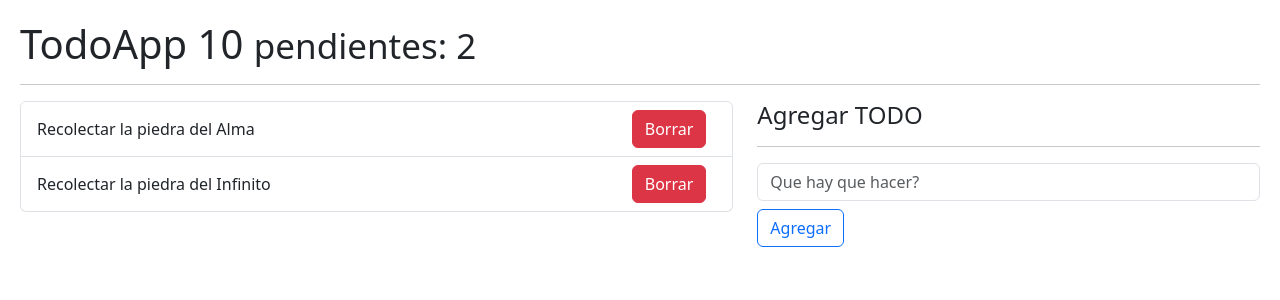
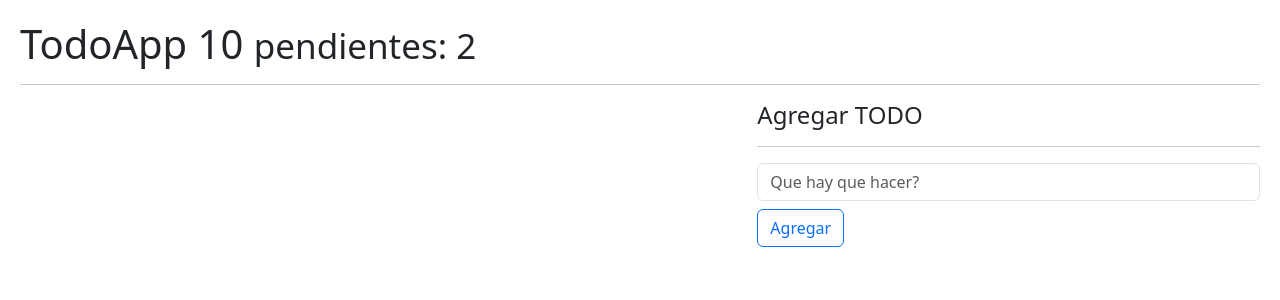
Before and after one commit to Marenco81/Hook-App, a React (Vite) app: page / in a window 1280 px wide. Shown: the top 300 px of the page. Built offline with nearby package versions, Linux system fonts and the light colour scheme.

Commit message:
Guardando Todos en LocalStorage

```diff
--- a/src/08-useReducer/TodoApp.jsx
+++ b/src/08-useReducer/TodoApp.jsx
@@ -1,26 +1,29 @@
-import { useReducer } from "react"
+import { useEffect, useReducer } from "react"
 import { todoReducer } from "./toReducer"
 import { TodoList } from "./TodoList";
 import { TodoAdd } from "./TodoAdd";
 
 
 const initialState = [
-    {
-        id: new Date().getTime(),
-        description: 'Recolectar la piedra del Alma',
-        done: false,
-    },
-    {
-        id: new Date().getTime()*3,
-        description: 'Recolectar la piedra del Infinito',
-        done: false,
-    }
+    // {
+    //     id: new Date().getTime(),
+    //     description: 'Recolectar la piedra del Alma',
+    //     done: false,
+    // },
+
 ]
 
+const init = () => {
+    return JSON.parse(localStorage.getItem('todos')) || [];
+}
 
 export const TodoApp = () => {
 
-    const [todos, dispatch] = useReducer( todoReducer, initialState );
+    const [todos, dispatch] = useReducer( todoReducer, initialState, init );
+
+    useEffect(() => {
+      localStorage.setItem('todos', JSON.stringify(todos));
+    }, [todos]);
 
     const handleNewTodo = (todo) => {
         const action = {
```
